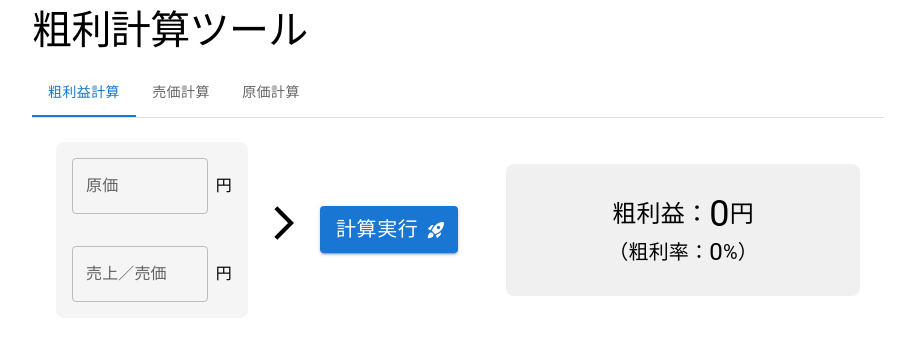
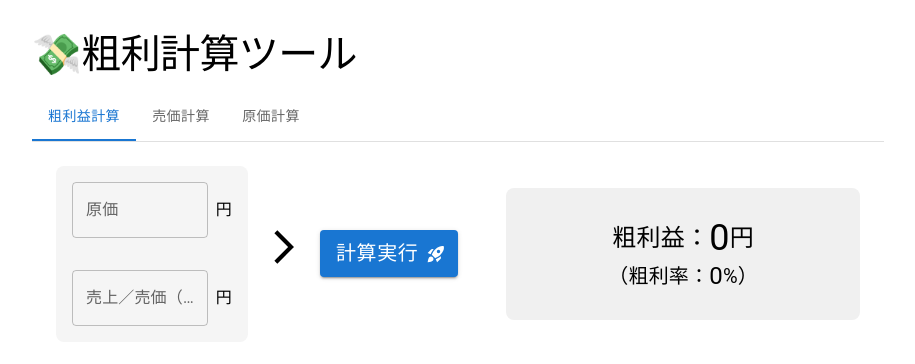
Before and after one commit to mimihokuro/gross-profit-calculation, a React (Vite) app: page / in a window 1280 px wide. Shown: the top 364 px of the page, without its empty margins (182-1097 px from the left). Built offline with nearby package versions, Linux system fonts and the light colour scheme.

Commit message:
🎨 一部文言修正

```diff
--- a/src/App.jsx
+++ b/src/App.jsx
@@ -4,8 +4,8 @@ import BasicTabs from "./components/BasicTabs";
 function App() {
   return (
     <Container maxWidth="md">
-      <Typography variant="h1" gutterBottom fontSize={40}>
-        粗利計算ツール
+      <Typography variant="h1" mt={4} gutterBottom fontSize={40}>
+        💸粗利計算ツール
       </Typography>
       <BasicTabs />
     </Container>
--- a/src/components/CostCalculation.jsx
+++ b/src/components/CostCalculation.jsx
@@ -24,7 +24,7 @@ const CostCalculation = () => {
 
   const GROSS_MARGIN_RATIO_ITEMS = [
     {
-      label: "売上／売価",
+      label: "売上／売価（税抜）",
       type: sellingPrice,
       func: setSellingPrice,
       unit: "円",
--- a/src/components/GrossMarginRatio.jsx
+++ b/src/components/GrossMarginRatio.jsx
@@ -26,7 +26,7 @@ const GrossProfitRatio = () => {
 
   const GROSS_MARGIN_RATIO_ITEMS = [
     { label: "原価", type: cost, func: setCost },
-    { label: "売上／売価", type: sales, func: setSales },
+    { label: "売上／売価（税抜）", type: sales, func: setSales },
   ];
 
   return (
```
